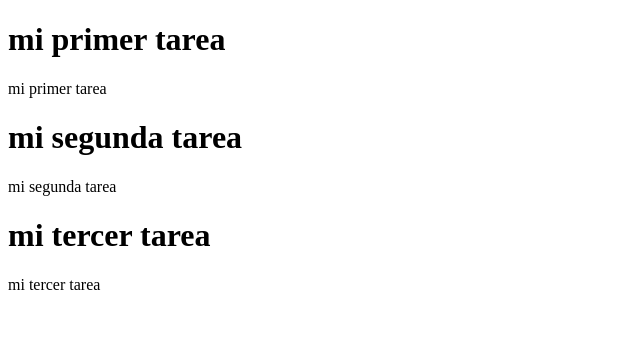
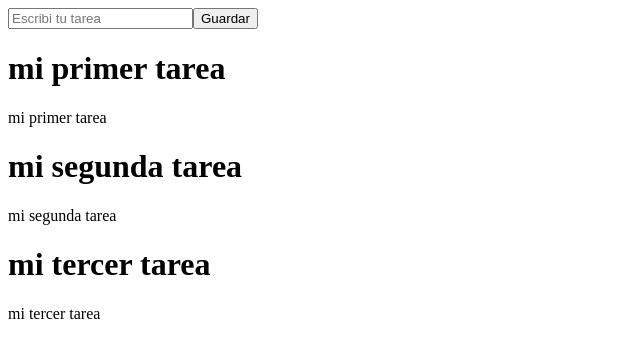
Before and after one commit to VickyTroiano/react-tasks-application, a React (Vite) app: page / in a window 1280 px wide. Shown: the top 358 px of the page, without its empty margins (0-640 px from the left). Built offline with nearby package versions, Linux system fonts and the light colour scheme.

Commit message:
Se añadieron las tareas a la lista de tareas
-Creacion de la interfaz para añadir tarea
-Se pasaron los hooks useEffect y useState al componente App

```diff
--- a/src/App.jsx
+++ b/src/App.jsx
@@ -1,11 +1,33 @@
-import TaskList from "./TaskList"
+import TaskList from "./TaskList";
+import TaskForm from "./TaskForm";
+import { tasks as data } from "./tasks";
+import { useState, useEffect } from "react";
 
-function HolaMundo() {
+function App() {
+  //crea una constante y va a tener un arreglo vacio
+  const [tasks, setTasks] = useState([]);
+
+  useEffect(() => {
+    setTasks(data);
+  }, []);
+
+  function createTask(taskTitle) {
+    //copia todo el arreglo de tareas y le agrega task nueva
+    setTasks([
+      ...tasks,
+      {
+        title: taskTitle,
+        id: tasks.length,
+        description: "nueva tarea",
+      },
+    ]);
+  }
   return (
-    <div>
-      <TaskList/>
-    </div>
-  )
+    <>
+      <TaskForm createTask={createTask} />
+      <TaskList tasks={tasks} />
+    </>
+  );
 }
 
-export default HolaMundo
+export default App;
--- /dev/null
+++ b/src/TaskForm.jsx
@@ -0,0 +1,25 @@
+import { useState } from "react";
+
+function TaskForm({ createTask }) {
+  //cuando se ejecuta el formulario voy a leer el valor title
+  const [title, setTitle] = useState("");
+
+  //maneja el evento submit del formulario
+  const handleSubmit = (e) => {
+    e.preventDefault();
+
+    //le pasan un valor a esta funcion
+    createTask(title);
+  };
+  return (
+    <form onSubmit={handleSubmit}>
+      <input
+        placeholder="Escribi tu tarea"
+        onChange={(e) => setTitle(e.target.value)}
+      />
+      <button>Guardar</button>
+    </form>
+  );
+}
+
+export default TaskForm;
--- a/src/TaskList.jsx
+++ b/src/TaskList.jsx
@@ -1,25 +1,14 @@
-import { tasks as data } from "./tasks";
-import { useState, useEffect } from "react";
-
-
-function TaskList() {
-  //crea una constante y va a tener un arreglo vacio
-  const [tasks, setTasks] = useState([]);
-
-  useEffect(() => {
-    setTasks(data)
-  }, [])
-
+function TaskList({ tasks }) {
   if (tasks.length === 0) {
-    return <h1>No hay tareas aun</h1>
+    return <h1>No hay tareas aun</h1>;
   }
 
   return (
     <div>
       {tasks.map((task) => (
         <div key={task.id}>
-            <h1>{task.title}</h1>
-            <p>{task.description}</p>
+          <h1>{task.title}</h1>
+          <p>{task.description}</p>
         </div>
       ))}
     </div>
```
